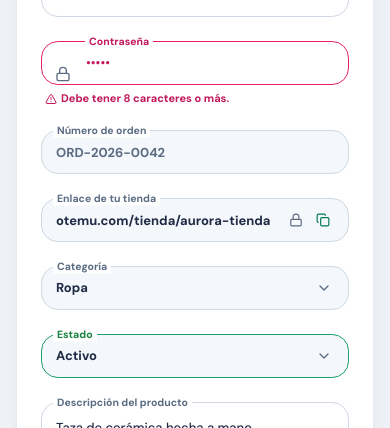
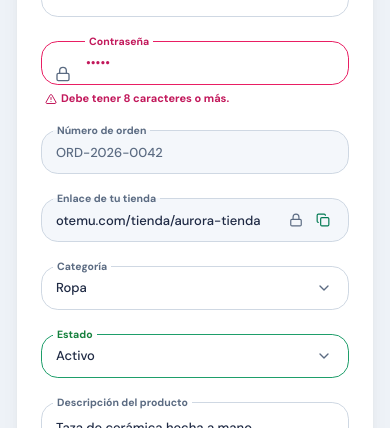
Before and after one commit to CodeJomar/ShopifyClon-Web-Core, a Next.js app: page /playground in a window 390 px wide. Shown: the part 1060-1488 px from the top of the page. Built offline with nearby package versions, Linux system fonts and the light colour scheme.

Commit message:
fix(W-002-C1): campos sin fondo gris en select con valor y etiqueta flotante sin rectangulo

```diff
--- a/src/app/globals.css
+++ b/src/app/globals.css
@@ -106,6 +106,7 @@
   --brand-strong: #00A36C;
   --brand-text: #007A52;
   --brand-rgb: 0 230 153;
+  --campo-exterior: var(--card);
   --success: #1E9E6A;
   --warning: #E8C100;
   --warning-text: #A16207;
@@ -175,6 +176,7 @@
   --ring: #00E699;
   --brand-strong: #00E699;
   --brand-text: #00E699;
+  --campo-exterior: var(--card);
   --success: #34D399;
   --warning: #E8C100;
   --warning-text: #FCD34D;
--- a/src/shared/components/composed/floating-input.tsx
+++ b/src/shared/components/composed/floating-input.tsx
@@ -9,11 +9,18 @@ import { cn } from "@/shared/utils/cn"
  * sube y corta el borde superior con el fondo de la isla. Los selectores `peer-[...]` son el mismo estado para
  * input, select y textarea.
  */
+export const claseCorteEtiqueta = cn(
+  // Mitad superior = fondo del contenedor; mitad inferior = fondo del campo (muted en deshabilitado y solo lectura)
+  "[--etiqueta-corte:linear-gradient(to_bottom,var(--campo-exterior)_50%,var(--campo-fondo,var(--campo-exterior))_50%)]",
+  "peer-disabled:[--campo-fondo:var(--muted)] peer-[:is(input,textarea):read-only]:[--campo-fondo:var(--muted)]"
+)
+
 export const claseEtiqueta = cn(
   "pointer-events-none absolute top-1/2 z-10 origin-left -translate-y-1/2 px-1 text-[13px] font-medium text-muted-foreground transition-all duration-200",
-  "peer-focus:top-0 peer-focus:bg-card peer-focus:text-[10.5px] peer-focus:font-bold peer-focus:text-brand-text",
-  "peer-[:not(:placeholder-shown)]:top-0 peer-[:not(:placeholder-shown)]:bg-card peer-[:not(:placeholder-shown)]:text-[10.5px] peer-[:not(:placeholder-shown)]:font-bold",
-  "peer-disabled:bg-transparent peer-disabled:text-muted-foreground"
+  claseCorteEtiqueta,
+  "peer-focus:top-0 peer-focus:[background-image:var(--etiqueta-corte)] peer-focus:text-[10.5px] peer-focus:font-bold peer-focus:text-brand-text",
+  "peer-[:not(:placeholder-shown)]:top-0 peer-[:not(:placeholder-shown)]:[background-image:var(--etiqueta-corte)] peer-[:not(:placeholder-shown)]:text-[10.5px] peer-[:not(:placeholder-shown)]:font-bold",
+  "peer-disabled:text-muted-foreground"
 )
 
 export interface FloatingInputProps extends React.InputHTMLAttributes<HTMLInputElement> {
--- a/src/shared/components/composed/floating-select.tsx
+++ b/src/shared/components/composed/floating-select.tsx
@@ -37,8 +37,8 @@ export function FloatingSelect({
             claseEtiqueta,
             leftIcon ? "left-11" : "left-3",
             "top-1/2",
-            "peer-[:not([data-placeholder])]:top-0 peer-[:not([data-placeholder])]:bg-card peer-[:not([data-placeholder])]:text-[10.5px] peer-[:not([data-placeholder])]:font-bold",
-            "peer-data-popup-open:top-0 peer-data-popup-open:bg-card peer-data-popup-open:text-[10.5px] peer-data-popup-open:font-bold peer-data-popup-open:text-brand-text",
+            "peer-[:not([data-placeholder])]:top-0 peer-[:not([data-placeholder])]:[background-image:var(--etiqueta-corte)] peer-[:not([data-placeholder])]:text-[10.5px] peer-[:not([data-placeholder])]:font-bold",
+            "peer-data-popup-open:top-0 peer-data-popup-open:[background-image:var(--etiqueta-corte)] peer-data-popup-open:text-[10.5px] peer-data-popup-open:font-bold peer-data-popup-open:text-brand-text",
             state === "error" && "text-destructive-text",
             state === "success" && "text-tono-exito-fg"
           )}
--- a/src/shared/components/composed/floating-textarea.tsx
+++ b/src/shared/components/composed/floating-textarea.tsx
@@ -1,6 +1,7 @@
 import * as React from "react"
 import { claseCampo, claseEstadoCampo, type EstadoCampo } from "@/shared/components/ui/input"
 import { cn } from "@/shared/utils/cn"
+import { claseCorteEtiqueta } from "@/shared/components/composed/floating-input"
 
 export interface FloatingTextareaProps extends React.TextareaHTMLAttributes<HTMLTextAreaElement> {
   label: string
@@ -36,8 +37,9 @@ const FloatingTextarea = React.forwardRef<HTMLTextAreaElement, FloatingTextareaP
           htmlFor={textareaId}
           className={cn(
             "pointer-events-none absolute left-3 top-[1.1rem] z-10 origin-left px-1 text-[13px] font-medium text-muted-foreground transition-all duration-200",
-            "peer-focus:top-0 peer-focus:-translate-y-1/2 peer-focus:bg-card peer-focus:text-[10.5px] peer-focus:font-bold peer-focus:text-brand-text",
-            "peer-[:not(:placeholder-shown)]:top-0 peer-[:not(:placeholder-shown)]:-translate-y-1/2 peer-[:not(:placeholder-shown)]:bg-card peer-[:not(:placeholder-shown)]:text-[10.5px] peer-[:not(:placeholder-shown)]:font-bold",
+            claseCorteEtiqueta,
+            "peer-focus:top-0 peer-focus:-translate-y-1/2 peer-focus:[background-image:var(--etiqueta-corte)] peer-focus:text-[10.5px] peer-focus:font-bold peer-focus:text-brand-text",
+            "peer-[:not(:placeholder-shown)]:top-0 peer-[:not(:placeholder-shown)]:-translate-y-1/2 peer-[:not(:placeholder-shown)]:[background-image:var(--etiqueta-corte)] peer-[:not(:placeholder-shown)]:text-[10.5px] peer-[:not(:placeholder-shown)]:font-bold",
             state === "error" && "text-destructive-text",
             state === "success" && "text-tono-exito-fg"
           )}
--- a/src/shared/components/ui/alert-dialog.tsx
+++ b/src/shared/components/ui/alert-dialog.tsx
@@ -52,7 +52,7 @@ function AlertDialogContent({
         data-slot="alert-dialog-content"
         data-size={size}
         className={cn(
-          "group/alert-dialog-content fixed top-1/2 left-1/2 z-[110] grid w-[calc(100%-2rem)] -translate-x-1/2 -translate-y-1/2 gap-5 rounded-3xl bg-card p-6 text-foreground shadow-2xl ring-1 ring-ring/25    duration-100 outline-none data-[size=default]:max-w-xs data-[size=sm]:max-w-xs data-[size=default]:sm:max-w-sm data-open:animate-in data-open:fade-in-0 data-open:zoom-in-95 data-closed:animate-out data-closed:fade-out-0 data-closed:zoom-out-95",
+          "group/alert-dialog-content fixed top-1/2 left-1/2 z-[110] grid w-[calc(100%-2rem)] -translate-x-1/2 -translate-y-1/2 gap-5 rounded-3xl bg-card [--campo-exterior:var(--card)] p-6 text-foreground shadow-2xl ring-1 ring-ring/25    duration-100 outline-none data-[size=default]:max-w-xs data-[size=sm]:max-w-xs data-[size=default]:sm:max-w-sm data-open:animate-in data-open:fade-in-0 data-open:zoom-in-95 data-closed:animate-out data-closed:fade-out-0 data-closed:zoom-out-95",
           className
         )}
         {...props}
--- a/src/shared/components/ui/dialog.tsx
+++ b/src/shared/components/ui/dialog.tsx
@@ -53,7 +53,7 @@ function DialogContent({
       <DialogPrimitive.Popup
         data-slot="dialog-content"
         className={cn(
-          "fixed top-1/2 left-1/2 z-50 flex max-h-[calc(100vh-2rem)] w-full max-w-[calc(100%-2rem)] -translate-x-1/2 -translate-y-1/2 flex-col overflow-hidden rounded-3xl border border-border bg-card text-sm text-foreground shadow-2xl duration-150 outline-none sm:max-w-lg    data-open:animate-in data-open:fade-in-0 data-open:zoom-in-95 data-closed:animate-out data-closed:fade-out-0 data-closed:zoom-out-95",
+          "fixed top-1/2 left-1/2 z-50 flex max-h-[calc(100vh-2rem)] w-full max-w-[calc(100%-2rem)] -translate-x-1/2 -translate-y-1/2 flex-col overflow-hidden rounded-3xl border border-border bg-card [--campo-exterior:var(--card)] text-sm text-foreground shadow-2xl duration-150 outline-none sm:max-w-lg    data-open:animate-in data-open:fade-in-0 data-open:zoom-in-95 data-closed:animate-out data-closed:fade-out-0 data-closed:zoom-out-95",
           className
         )}
         {...props}
--- a/src/shared/components/ui/input.tsx
+++ b/src/shared/components/ui/input.tsx
@@ -4,7 +4,7 @@ import { cn } from "@/shared/utils/cn"
 export type EstadoCampo = "default" | "error" | "success"
 
 // docs/diseno-web.md §4.2: borde 1.8, radio 12, alto 44. Los estados viven aquí para que input, select y textarea coincidan.
-export const claseCampo = "border-[1.8px] bg-transparent text-foreground outline-none transition-all duration-200 placeholder:text-muted-foreground read-only:bg-muted read-only:font-bold disabled:cursor-not-allowed disabled:bg-muted disabled:text-muted-foreground disabled:border-input"
+export const claseCampo = "border-[1.8px] bg-transparent text-foreground outline-none transition-all duration-200 placeholder:text-muted-foreground [&:is(input,textarea):read-only]:bg-muted [&:is(input,textarea):read-only]:font-bolddisabled:cursor-not-allowed disabled:bg-muted disabled:text-muted-foreground disabled:border-input"
 
 export const claseEstadoCampo: Record<EstadoCampo, string> = {
   default: "border-input hover:border-border-hover focus-visible:border-brand-strong focus-visible:ring-[3.5px] focus-visible:ring-brand-strong/18",
--- a/src/shared/components/ui/popover.tsx
+++ b/src/shared/components/ui/popover.tsx
@@ -37,7 +37,7 @@ function PopoverContent({
         <PopoverPrimitive.Popup
           data-slot="popover-content"
           className={cn(
-            "z-50 flex w-72 origin-(--transform-origin) flex-col gap-2.5 rounded-lg bg-popover p-2.5 text-sm text-popover-foreground shadow-md ring-1 ring-foreground/10 outline-hidden duration-100 data-[side=bottom]:slide-in-from-top-2 data-[side=inline-end]:slide-in-from-left-2 data-[side=inline-start]:slide-in-from-right-2 data-[side=left]:slide-in-from-right-2 data-[side=right]:slide-in-from-left-2 data-[side=top]:slide-in-from-bottom-2 data-open:animate-in data-open:fade-in-0 data-open:zoom-in-95 data-closed:animate-out data-closed:fade-out-0 data-closed:zoom-out-95",
+            "z-50 flex w-72 origin-(--transform-origin) flex-col gap-2.5 rounded-lg bg-popover [--campo-exterior:var(--popover)] p-2.5 text-sm text-popover-foreground shadow-md ring-1 ring-foreground/10 outline-hidden duration-100 data-[side=bottom]:slide-in-from-top-2 data-[side=inline-end]:slide-in-from-left-2 data-[side=inline-start]:slide-in-from-right-2 data-[side=left]:slide-in-from-right-2 data-[side=right]:slide-in-from-left-2 data-[side=top]:slide-in-from-bottom-2 data-open:animate-in data-open:fade-in-0 data-open:zoom-in-95 data-closed:animate-out data-closed:fade-out-0 data-closed:zoom-out-95",
             className
           )}
           {...props}
--- a/src/shared/components/ui/sheet.tsx
+++ b/src/shared/components/ui/sheet.tsx
@@ -53,7 +53,7 @@ function SheetContent({
         data-slot="sheet-content"
         data-side={side}
         className={cn(
-          "fixed z-50 flex flex-col gap-4 bg-popover bg-clip-padding text-sm text-popover-foreground shadow-lg transition duration-200 ease-in-out data-ending-style:opacity-0 data-starting-style:opacity-0 data-[side=bottom]:inset-x-0 data-[side=bottom]:bottom-0 data-[side=bottom]:h-auto data-[side=bottom]:border-t data-[side=bottom]:data-ending-style:translate-y-[2.5rem] data-[side=bottom]:data-starting-style:translate-y-[2.5rem] data-[side=left]:inset-y-0 data-[side=left]:left-0 data-[side=left]:h-full data-[side=left]:w-3/4 data-[side=left]:border-r data-[side=left]:data-ending-style:translate-x-[-2.5rem] data-[side=left]:data-starting-style:translate-x-[-2.5rem] data-[side=right]:inset-y-0 data-[side=right]:right-0 data-[side=right]:h-full data-[side=right]:w-3/4 data-[side=right]:border-l data-[side=right]:data-ending-style:translate-x-[2.5rem] data-[side=right]:data-starting-style:translate-x-[2.5rem] data-[side=top]:inset-x-0 data-[side=top]:top-0 data-[side=top]:h-auto data-[side=top]:border-b data-[side=top]:data-ending-style:translate-y-[-2.5rem] data-[side=top]:data-starting-style:translate-y-[-2.5rem] data-[side=left]:sm:max-w-sm data-[side=right]:sm:max-w-sm",
+          "fixed z-50 flex flex-col gap-4 bg-popover [--campo-exterior:var(--popover)]bg-clip-padding text-sm text-popover-foreground shadow-lg transition duration-200 ease-in-out data-ending-style:opacity-0 data-starting-style:opacity-0 data-[side=bottom]:inset-x-0 data-[side=bottom]:bottom-0 data-[side=bottom]:h-auto data-[side=bottom]:border-t data-[side=bottom]:data-ending-style:translate-y-[2.5rem] data-[side=bottom]:data-starting-style:translate-y-[2.5rem] data-[side=left]:inset-y-0 data-[side=left]:left-0 data-[side=left]:h-full data-[side=left]:w-3/4 data-[side=left]:border-r data-[side=left]:data-ending-style:translate-x-[-2.5rem] data-[side=left]:data-starting-style:translate-x-[-2.5rem] data-[side=right]:inset-y-0 data-[side=right]:right-0 data-[side=right]:h-full data-[side=right]:w-3/4 data-[side=right]:border-l data-[side=right]:data-ending-style:translate-x-[2.5rem] data-[side=right]:data-starting-style:translate-x-[2.5rem] data-[side=top]:inset-x-0 data-[side=top]:top-0 data-[side=top]:h-auto data-[side=top]:border-b data-[side=top]:data-ending-style:translate-y-[-2.5rem] data-[side=top]:data-starting-style:translate-y-[-2.5rem] data-[side=left]:sm:max-w-sm data-[side=right]:sm:max-w-sm",
           className
         )}
         {...props}
```
